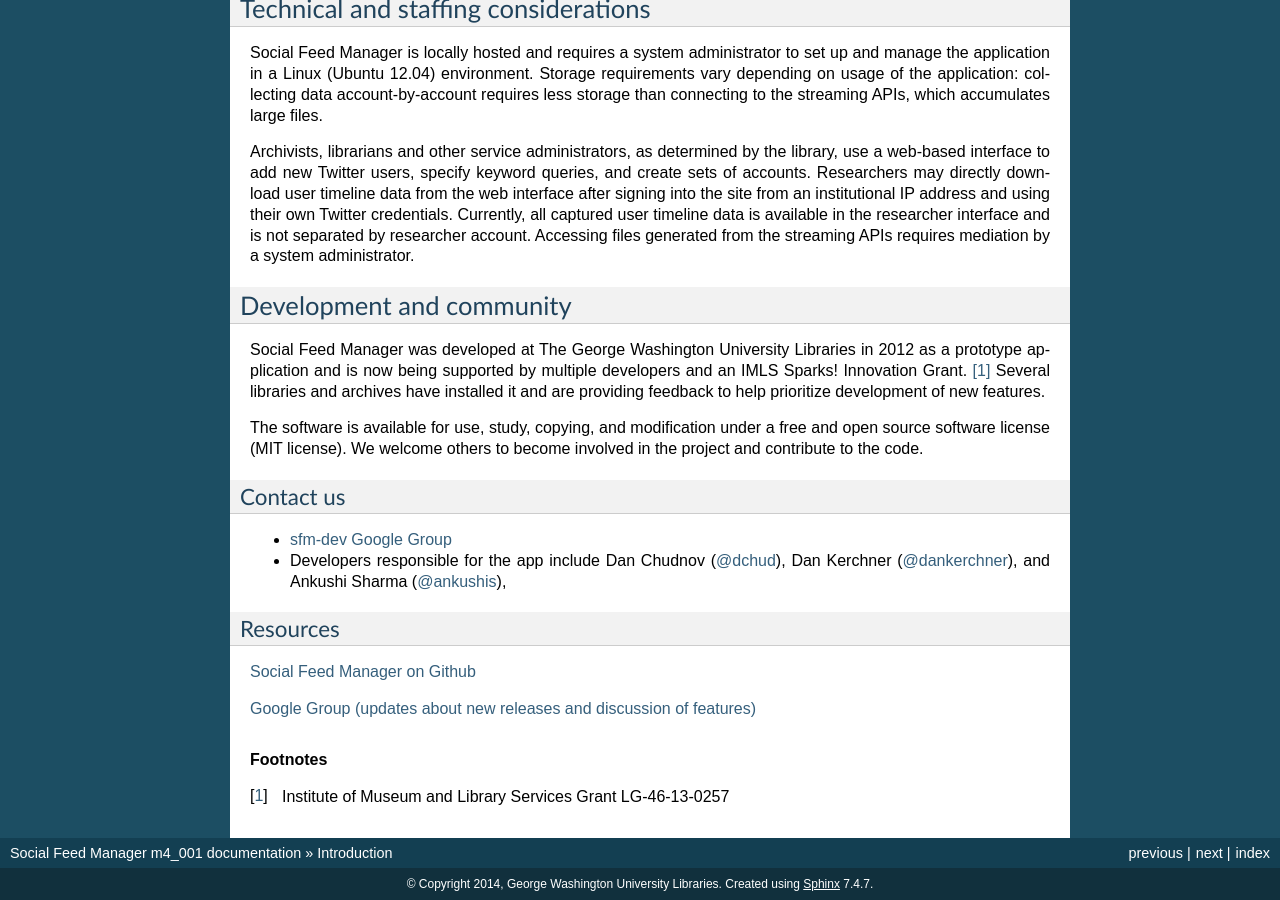
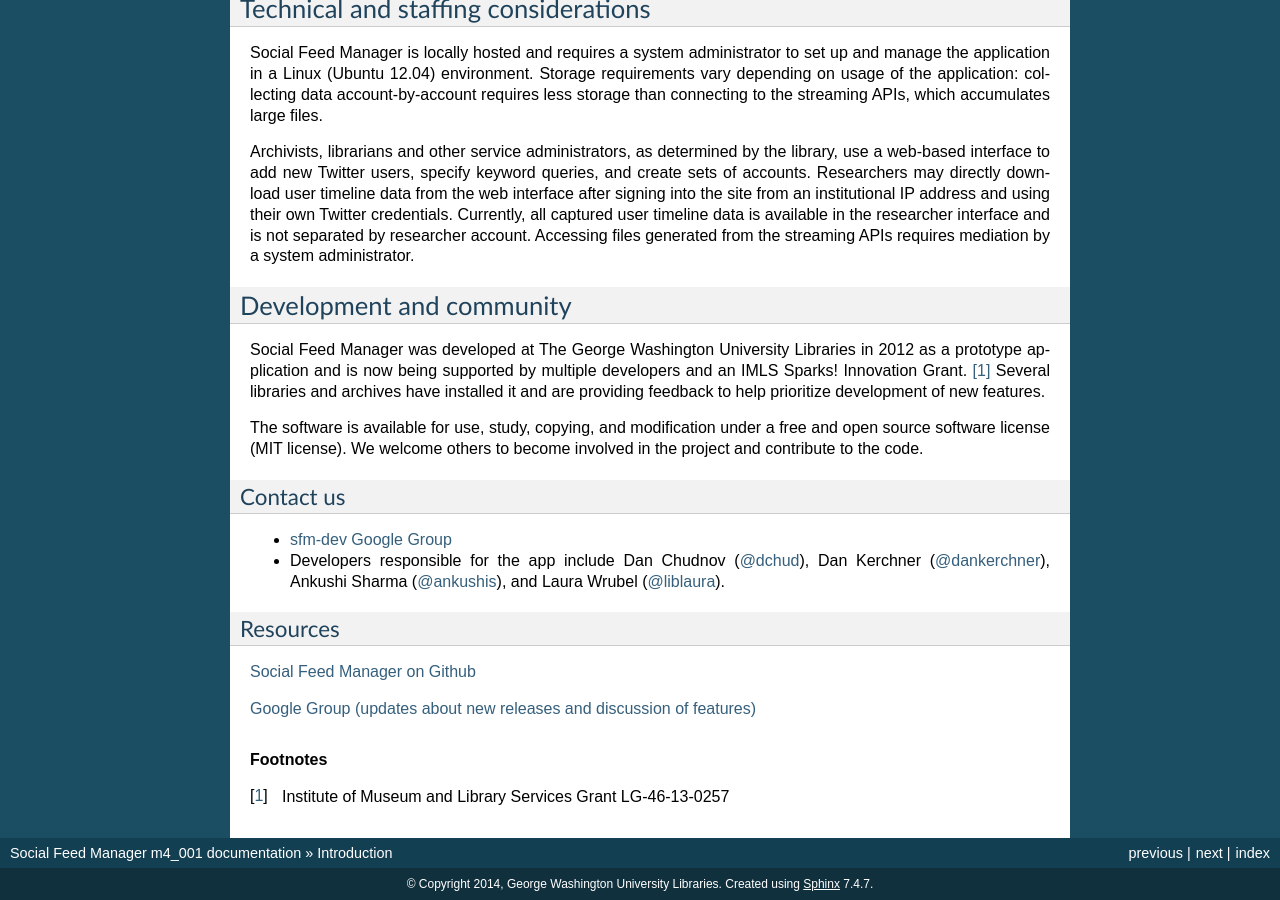
Before and after one commit to gwu-libraries/social-feed-manager, a Sphinx documentation site: the page built from docs/intro.rst, in a window 1280 px wide and 900 px high, scrolled down 856 px. Built offline with Sphinx 7.4.7, drawn with Linux system fonts in a browser that asks for light colours.

Commit message:
added @liblaura to devs, and s/http/https/ twitter urls

```diff
--- a/docs/intro.rst
+++ b/docs/intro.rst
@@ -56,7 +56,10 @@
 ^^^^^^^^^^
 
 - `sfm-dev Google Group <https://groups.google.com/forum/#!forum/sfm-dev>`_
-- Developers responsible for the app include Dan Chudnov (`@dchud <http://twitter.com/dchud/>`_), Dan Kerchner (`@dankerchner <http://twitter.com/dankerchner/>`_), and Ankushi Sharma (`@ankushis <http://twitter.com/ankushis/>`_),
+- Developers responsible for the app include Dan Chudnov (`@dchud <https://twitter.com/dchud/>`_),
+  Dan Kerchner (`@dankerchner <https://twitter.com/dankerchner/>`_),
+  Ankushi Sharma (`@ankushis <https://twitter.com/ankushis/>`_), and
+  Laura Wrubel (`@liblaura <https://twitter.com/liblaura/>`_).
 
 Resources
 ^^^^^^^^^
```
